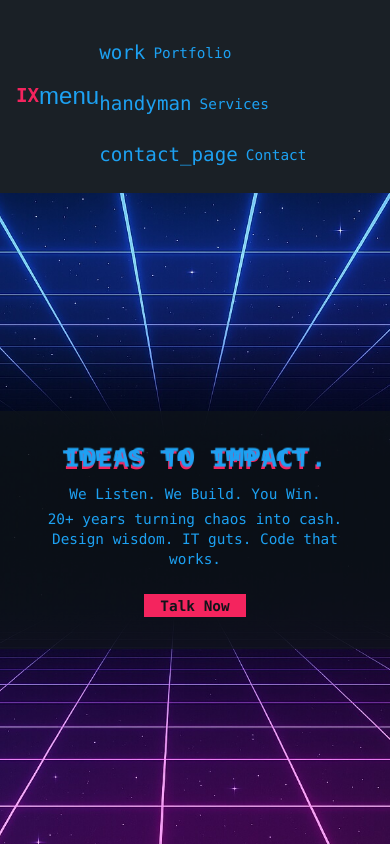
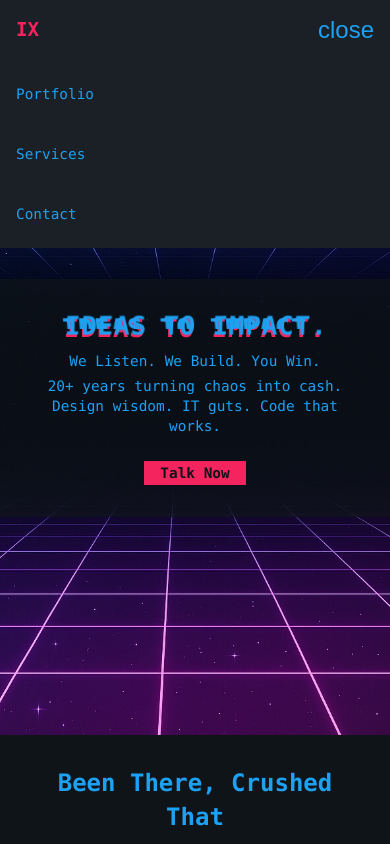
Before and after one commit to designbyching/ix-impact, a plain HTML site: page index.html in a window 390 px wide. Both pictures are taken after a click on the button "menu". Shown: the top 844 px of the page. Drawn offline with Linux system fonts and the light colour scheme.

Commit message:
Initial commit of all project files

```diff
--- a/index.html
+++ b/index.html
@@ -30,7 +30,7 @@
       http-equiv="Content-Security-Policy"
       content="default-src 'self'; style-src 'self' https://fonts.googleapis.com; font-src https://fonts.gstatic.com; script-src 'self'; img-src 'self';"
     />
-    <!-- Google Material Symbols -->
+    <!-- Google Material Symbols (for toggle icons only) -->
     <link
       rel="stylesheet"
       href="https://fonts.googleapis.com/css2?family=Material+Symbols+Outlined:opsz,wght,FILL,GRAD@20..48,100..700,0..1,-50..200"
@@ -47,27 +47,12 @@
       <div class="nav-container">
         <a href="#" class="nav-logo">IX</a>
         <button class="nav-toggle" aria-label="Toggle navigation">
-          <span class="material-symbols-outlined">menu</span>
+          <span class="material-symbols-outlined toggle-icon">menu</span>
         </button>
         <ul class="nav-links" id="nav-links">
-          <li>
-            <a href="#portfolio-heading">
-              <span class="material-symbols-outlined">work</span>
-              Portfolio
-            </a>
-          </li>
-          <li>
-            <a href="#services">
-              <span class="material-symbols-outlined">handyman</span>
-              Services
-            </a>
-          </li>
-          <li>
-            <a href="#contact">
-              <span class="material-symbols-outlined">contact_page</span>
-              Contact
-            </a>
-          </li>
+          <li><a href="#portfolio-heading">Portfolio</a></li>
+          <li><a href="#services">Services</a></li>
+          <li><a href="#contact">Contact</a></li>
         </ul>
       </div>
     </nav>
--- a/script.js
+++ b/script.js
@@ -19,10 +19,14 @@ if (glitchElements) {
 // Navbar Toggle
 const navToggle = document.querySelector(".nav-toggle");
 const navLinks = document.querySelector(".nav-links");
+const toggleIcon = document.querySelector(".toggle-icon");
 
-if (navToggle && navLinks) {
+if (navToggle && navLinks && toggleIcon) {
   navToggle.addEventListener("click", () => {
     navLinks.classList.toggle("active");
+    toggleIcon.textContent = navLinks.classList.contains("active")
+      ? "close"
+      : "menu";
   });
 }
 
--- a/styles.css
+++ b/styles.css
@@ -31,6 +31,7 @@ body {
 .nav-container {
   display: flex;
   align-items: center;
+  justify-content: space-between;
   max-width: 1200px;
   margin: 0 auto;
 }
@@ -43,26 +44,21 @@ body {
 }
 
 .nav-toggle {
-  display: none;
   background: none;
   border: none;
   color: #1da1f2;
   cursor: pointer;
   font-size: 1.5rem;
-  margin-left: auto;
+  display: none;
 }
 
 .nav-links {
   display: flex;
   list-style: none;
-  gap: 0.5rem;
-  margin-left: auto;
+  gap: 1.5rem;
 }
 
 .nav-links a {
-  display: flex;
-  align-items: center;
-  gap: 0.5rem;
   color: #1da1f2;
   text-decoration: none;
   transition: color 0.3s;
@@ -71,10 +67,6 @@ body {
 .nav-links a:hover {
   color: #f4245e;
   text-shadow: 0 0 8px #f4245e;
-}
-
-.nav-links .material-symbols-outlined {
-  font-size: 1.2rem;
 }
 
 /* Hero: Big, bold, background image */
@@ -485,7 +477,11 @@ body {
     flex-direction: column;
     align-items: flex-start;
     width: 100%;
-    margin-top: 1rem;
+    position: absolute;
+    top: 100%;
+    left: 0;
+    background: #1a2026;
+    padding: 1rem;
   }
 
   .nav-links.active {
@@ -497,8 +493,8 @@ body {
   }
 
   .nav-links a {
-    justify-content: flex-start;
     padding: 0.5rem 0;
+    display: block;
   }
 }
 
@@ -512,10 +508,6 @@ body {
   .nav-links {
     flex-direction: row;
     gap: 1.5rem;
-  }
-
-  .nav-links a {
-    justify-content: flex-start;
   }
 
   .hero h1 {
```
